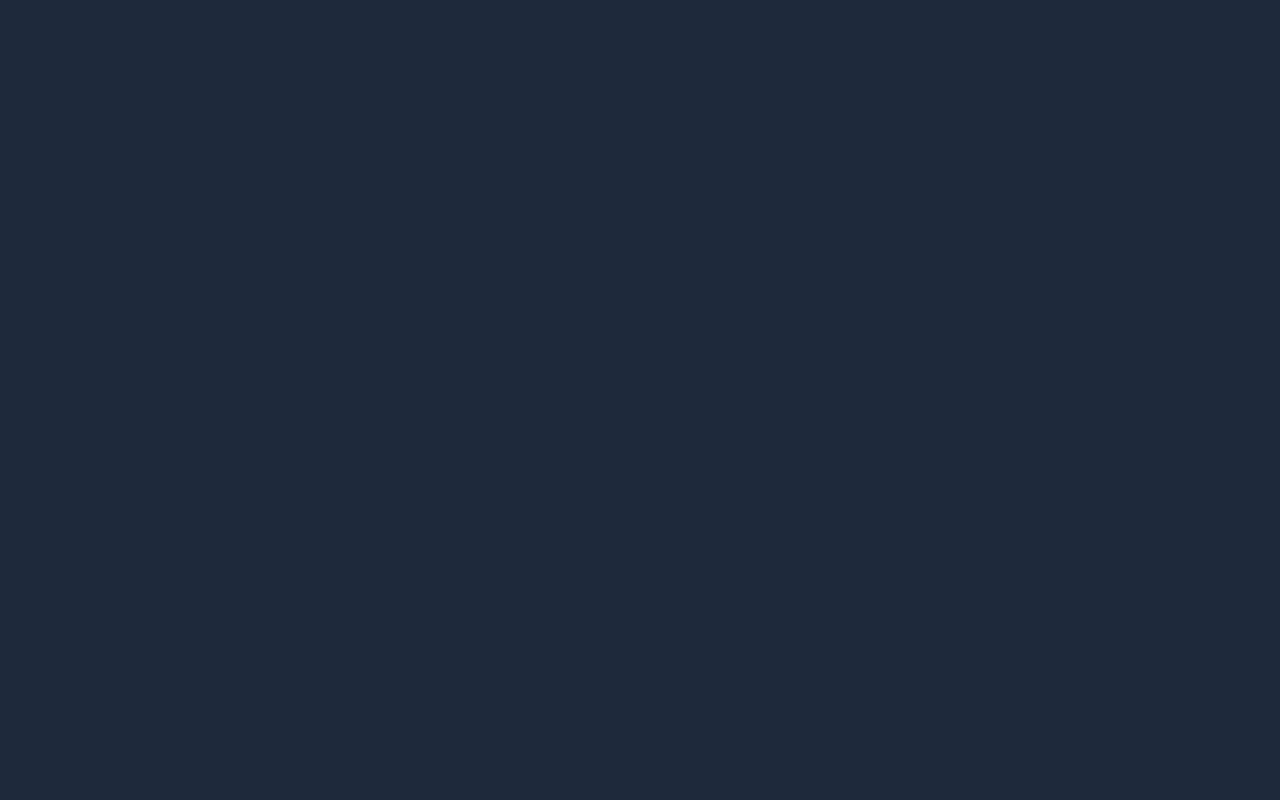
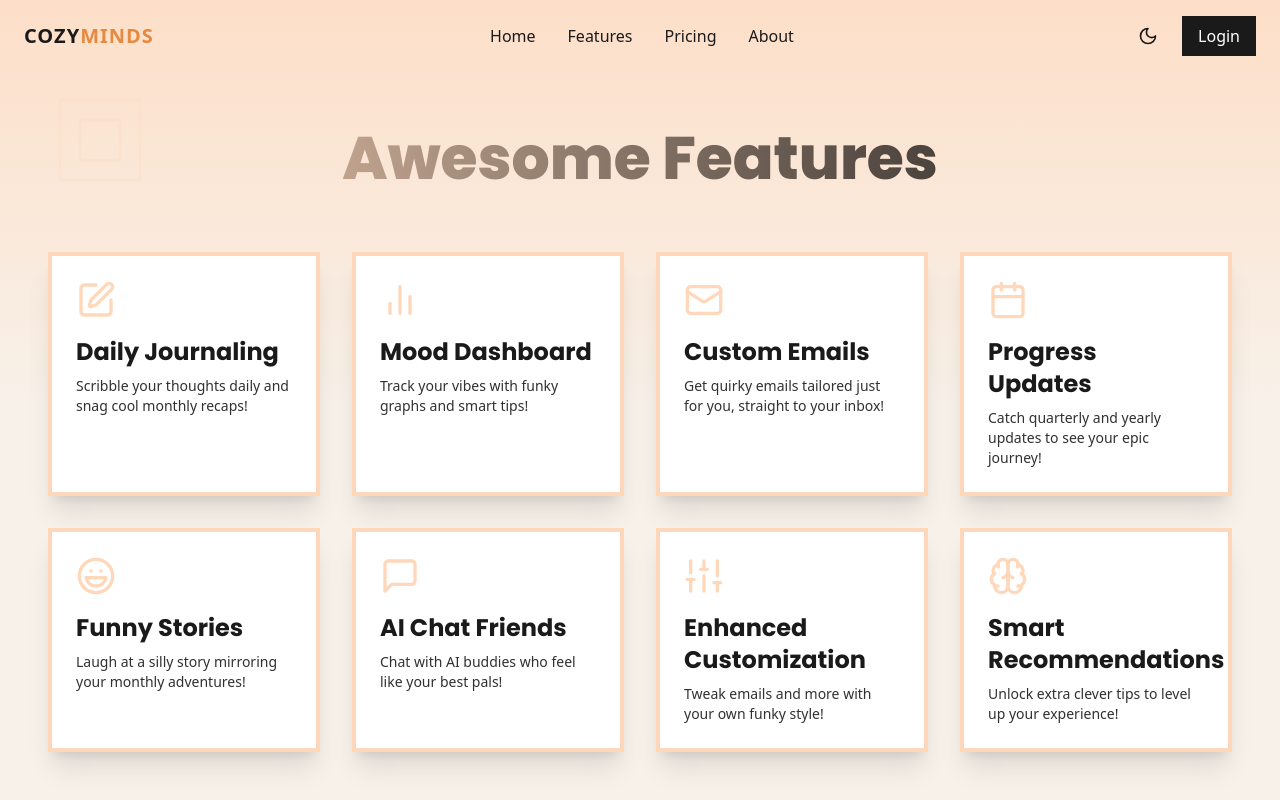
Before and after one commit to Bot-code-2003/Starlit-Journals, a React (Vite) app in the folder client/: page /features in a window 1280 px wide. Before the commit this address had no page. Built offline with nearby package versions, Linux system fonts and the light colour scheme.

Commit message:
MVP Features

```diff
--- a/client/src/App.jsx
+++ b/client/src/App.jsx
@@ -12,6 +12,7 @@ import Dashboard from "./Components/Dashboard";
 import JournalEntry from "./Components/JournalEntry";
 import JournalEntries from "./Components/JournalEntries";
 import ProfileSettings from "./Components/ProfileSettings";
+import Features from "./Components/Landing/Features";
 
 const App = () => {
   return (
@@ -28,6 +29,7 @@ const App = () => {
             <Route path="/journal/:id" element={<JournalEntry />} />
             <Route path="/journal-entries" element={<JournalEntries />} />
             <Route path="/profile-settings" element={<ProfileSettings />} />
+            <Route path="/features" element={<Features />} />
           </Routes>
         </div>
       </ThemeProvider>
--- a/client/src/Components/Landing/Features.jsx
+++ b/client/src/Components/Landing/Features.jsx
@@ -1,10 +1,94 @@
 import React, { useState, useEffect } from "react";
+import Navbar from "./Navbar";
+import { useDarkMode } from "../../context/ThemeContext";
+import {
+  PenSquare,
+  BarChart2,
+  Mail,
+  Calendar,
+  Laugh,
+  MessageSquare,
+  Sliders,
+  Brain,
+} from "lucide-react";
 
 const Features = () => {
+  const { darkMode, setDarkMode } = useDarkMode();
   const [isScrolled, setIsScrolled] = useState(false);
   const [user, setUser] = useState(null);
-
-  // Handle scroll effect
+  const features = [
+    {
+      icon: (
+        <PenSquare
+          size={40}
+          className="text-[#FFD7BA] dark:text-[#F8F1E9] mb-4"
+        />
+      ),
+      h1: "Daily Journaling",
+      p: "Scribble your thoughts daily and snag cool monthly recaps!",
+    },
+    {
+      icon: (
+        <BarChart2
+          size={40}
+          className="text-[#FFD7BA] dark:text-[#F8F1E9] mb-4"
+        />
+      ),
+      h1: "Mood Dashboard",
+      p: "Track your vibes with funky graphs and smart tips!",
+    },
+    {
+      icon: (
+        <Mail size={40} className="text-[#FFD7BA] dark:text-[#F8F1E9] mb-4" />
+      ),
+      h1: "Custom Emails",
+      p: "Get quirky emails tailored just for you, straight to your inbox!",
+    },
+    {
+      icon: (
+        <Calendar
+          size={40}
+          className="text-[#FFD7BA] dark:text-[#F8F1E9] mb-4"
+        />
+      ),
+      h1: "Progress Updates",
+      p: "Catch quarterly and yearly updates to see your epic journey!",
+    },
+    {
+      icon: (
+        <Laugh size={40} className="text-[#FFD7BA] dark:text-[#F8F1E9] mb-4" />
+      ),
+      h1: "Funny Stories",
+      p: "Laugh at a silly story mirroring your monthly adventures!",
+    },
+    {
+      icon: (
+        <MessageSquare
+          size={40}
+          className="text-[#FFD7BA] dark:text-[#F8F1E9] mb-4"
+        />
+      ),
+      h1: "AI Chat Friends",
+      p: "Chat with AI buddies who feel like your best pals!",
+    },
+    {
+      icon: (
+        <Sliders
+          size={40}
+          className="text-[#FFD7BA] dark:text-[#F8F1E9] mb-4"
+        />
+      ),
+      h1: "Enhanced Customization",
+      p: "Tweak emails and more with your own funky style!",
+    },
+    {
+      icon: (
+        <Brain size={40} className="text-[#FFD7BA] dark:text-[#F8F1E9] mb-4" />
+      ),
+      h1: "Smart Recommendations",
+      p: "Unlock extra clever tips to level up your experience!",
+    },
+  ];
   useEffect(() => {
     const storedUser = JSON.parse(localStorage.getItem("user"));
     console.log("Stored User:", storedUser);
@@ -22,13 +106,12 @@ const Features = () => {
   }, []);
 
   return (
-    <div
-      className={`min-h-screen dark:dark p-6 sm:p-0 dark:bg-[#1A1A1A] dark:text-[#F8F1E9] bg-[#F8F1E9] text-[#1A1A1A] font-sans flex flex-col items-center pt  -12 relative overflow-hidden transition-colors duration-300`}
-    >
-      {" "}
-      <div className="absolute top-0 left-0 w-full h-1/3 bg-gradient-to-b from-[#FFD7BA] to-transparent opacity-70 dark:opacity-20 transition-opacity duration-300"></div>
-      {/* SVG Decorative Elements */}
-      <div className="absolute top-20 left-10 opacity-10 dark:opacity-5">
+    <div className="min-h-screen dark:bg-[#1A1A1A] dark:text-[#F8F1E9] bg-[#F8F1E9] text-[#1A1A1A] font-sans flex flex-col items-center p-6 sm:p-12 relative overflow-hidden transition-colors duration-300">
+      {/* Background Gradient */}
+      <div className="absolute top-0 left-0 w-full h-1/2 bg-gradient-to-b from-[#FFD7BA] to-transparent opacity-70 dark:opacity-20 transition-opacity duration-300"></div>
+
+      {/* Decorative SVG Elements */}
+      <div className="absolute top-20 left-10 opacity-20 dark:opacity-10">
         <svg
           width="120"
           height="120"
@@ -41,20 +124,22 @@ const Features = () => {
             y="20"
             width="80"
             height="80"
-            stroke={darkMode ? "#F8F1E9" : "#1A1A1A"}
-            strokeWidth="2"
+            stroke="#FFD7BA"
+            strokeWidth="3"
+            className="dark:stroke-[#F8F1E9]"
           />
           <rect
             x="40"
             y="40"
             width="40"
             height="40"
-            stroke={darkMode ? "#F8F1E9" : "#1A1A1A"}
-            strokeWidth="2"
+            stroke="#FFD7BA"
+            strokeWidth="3"
+            className="dark:stroke-[#F8F1E9]"
           />
         </svg>
       </div>
-      <div className="absolute bottom-20 right-10 opacity-10 dark:opacity-5">
+      <div className="absolute bottom-20 right-10 opacity-20 dark:opacity-10">
         <svg
           width="150"
           height="150"
@@ -66,33 +151,21 @@ const Features = () => {
             cx="75"
             cy="75"
             r="50"
-            stroke={darkMode ? "#F8F1E9" : "#1A1A1A"}
-            strokeWidth="2"
+            stroke="#FFD7BA"
+            strokeWidth="3"
+            className="dark:stroke-[#F8F1E9]"
           />
           <circle
             cx="75"
             cy="75"
             r="25"
-            stroke={darkMode ? "#F8F1E9" : "#1A1A1A"}
-            strokeWidth="2"
+            stroke="#FFD7BA"
+            strokeWidth="3"
+            className="dark:stroke-[#F8F1E9]"
           />
         </svg>
       </div>
-      <div className="absolute top-1/3 right-1/4 opacity-10 dark:opacity-5">
-        <svg
-          width="100"
-          height="100"
-          viewBox="0 0 100 100"
-          fill="none"
-          xmlns="http://www.w3.org/2000/svg"
-        >
-          <path
-            d="M10 50H90M50 10V90"
-            stroke={darkMode ? "#F8F1E9" : "#1A1A1A"}
-            strokeWidth="2"
-          />
-        </svg>
-      </div>
+
       {/* Navigation */}
       <Navbar
         user={user}
@@ -100,6 +173,26 @@ const Features = () => {
         darkMode={darkMode}
         setDarkMode={setDarkMode}
       />
+
+      {/* Features Section */}
+      <section className="relative z-10 w-full max-w-7xl mt-20">
+        <h1 className="text-5xl sm:text-6xl font-extrabold text-center mb-16 bg-gradient-to-r from-[#FFD7BA] to-[#1A1A1A] dark:to-[#F8F1E9] bg-clip-text text-transparent ">
+          Awesome Features
+        </h1>
+        <div className="grid grid-cols-1 sm:grid-cols-2 lg:grid-cols-4 gap-8">
+          {/* Feature 1 */}
+          {features.map((feature, index) => (
+            <div
+              key={index}
+              className="bg-white dark:bg-[#2A2A2A] p-6 border-4 border-[#FFD7BA] dark:border-[#F8F1E9] shadow-xl hover:scale-105 transition-transform duration-300"
+            >
+              {feature.icon}
+              <h2 className="text-2xl font-bold mb-2">{feature.h1}</h2>
+              <p className="text-sm opacity-90">{feature.p}</p>
+            </div>
+          ))}
+        </div>
+      </section>
     </div>
   );
 };
```
